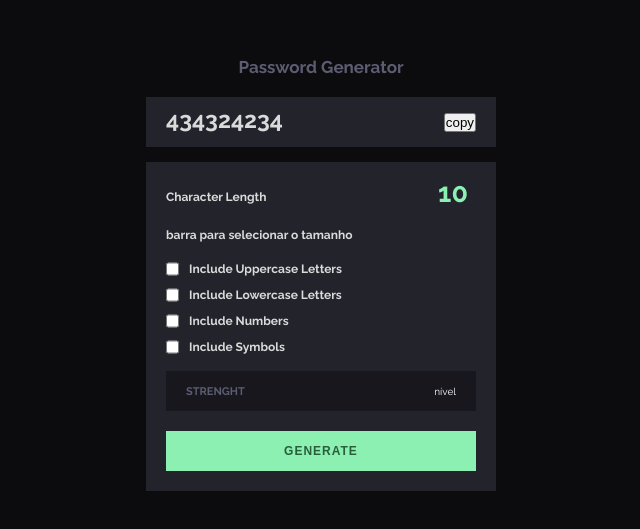
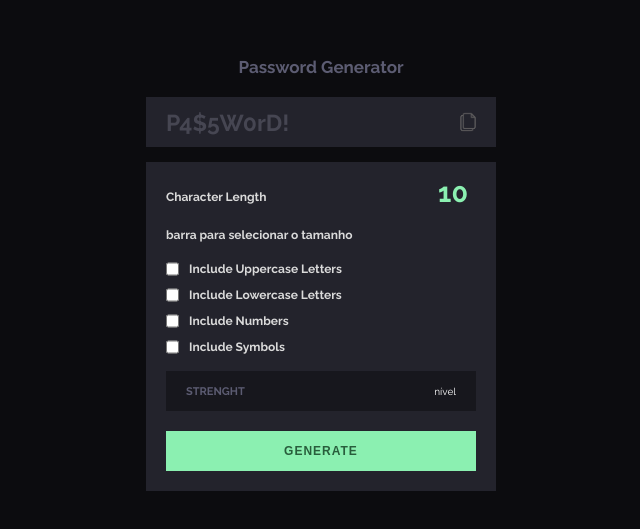
Before and after one commit to rafaelmagesty/Equipe2_challenge, a React (Vite) app in the folder password-generate/: page / in a window 1280 px wide. Shown: the part 113-642 px from the top of the page, without its empty margins (319-959 px from the left). Built offline with nearby package versions, Linux system fonts and the light colour scheme.

Commit message:
botão copiar

```diff
--- a/password-generate/src/App.css
+++ b/password-generate/src/App.css
@@ -36,14 +36,23 @@ body {
     margin-bottom: 15px;
     display: flex;
     height: 50px;
-    padding: 0px 20px;
+    padding: 0px 10px 0px 20px;
     align-items: center;
 }
 .screen-middle h2 {
-    color: #dadada;
+    color: #464652;
     font-size: 2.3rem;
-    margin-bottom: 5px;
     width: 90%;
+}
+.img-btn {
+    width: 28px;
+    height: 28px;
+    background-color: #23232c;
+    border: none;
+    cursor: pointer;
+}
+.img {
+    width: 100%;
 }
 
 /* parte de baixo da tela */
--- a/password-generate/src/App.jsx
+++ b/password-generate/src/App.jsx
@@ -7,8 +7,8 @@ function App() {
       <h1>Password Generator</h1>
 
       <div className='screen-middle'>
-        <h2>434324234</h2>
-        <button>copy</button>
+        <h2>P4$5W0rD!</h2>
+        <button className='img-btn'><img src="\public\img-copiar.png" alt="img" className='img' /></button>
       </div>
 
       {/* todas as classes de caracter eu coloquei em português, porque acho difícil escrever em inglês */}
```
Also changed, not shown: password-generate/public/img-copiar.png (added).
